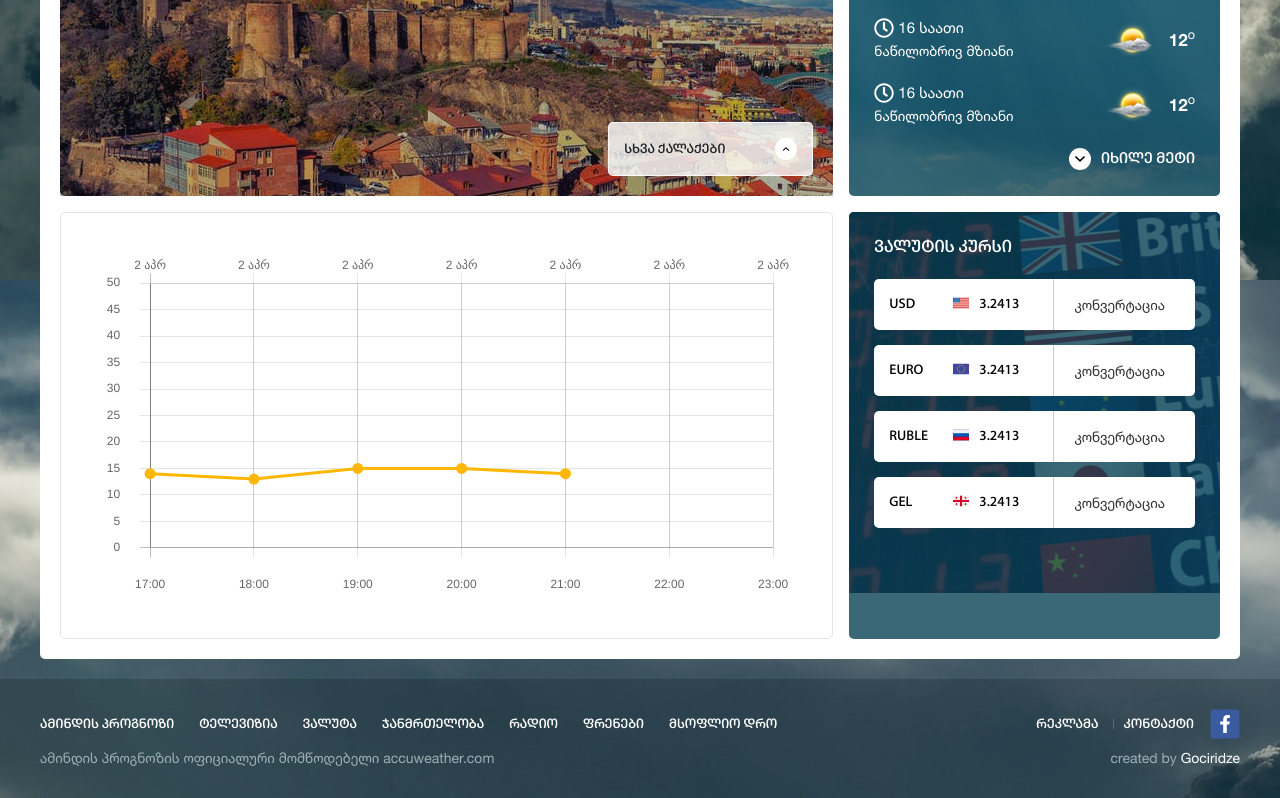
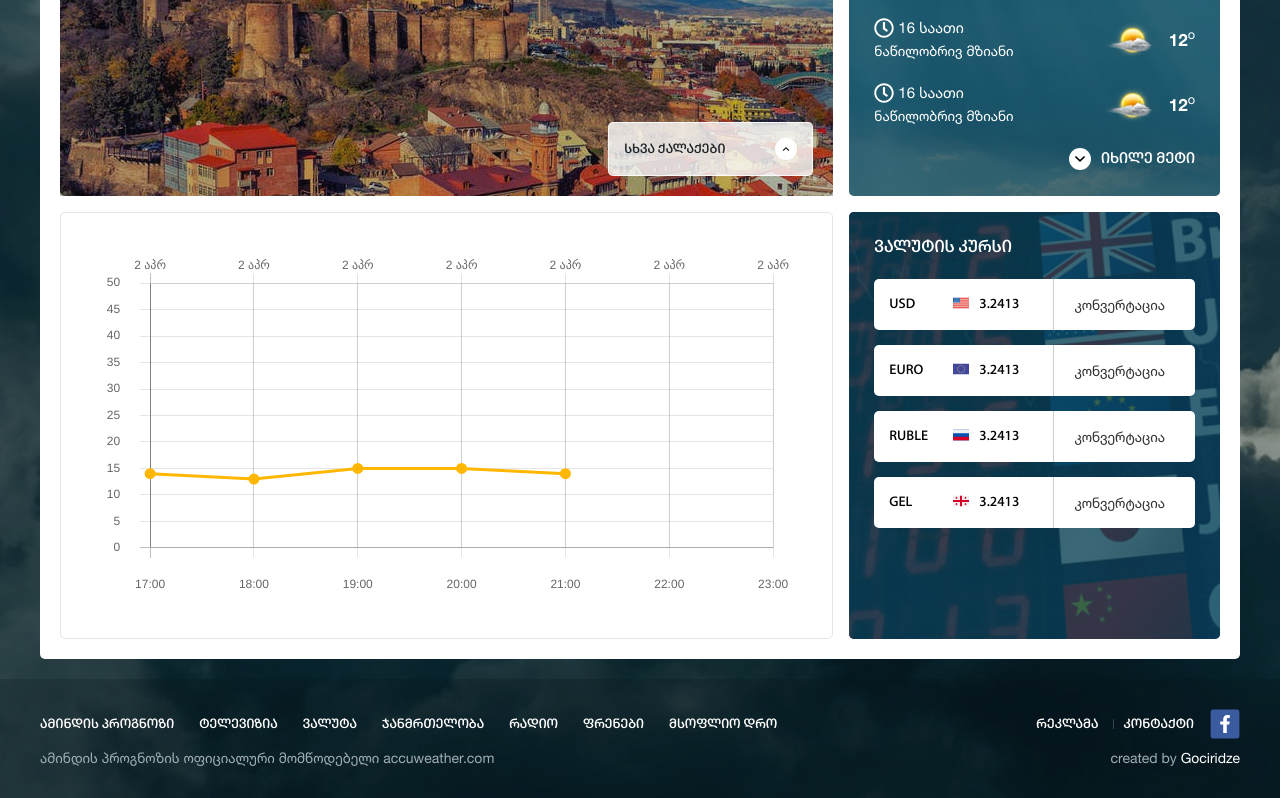
Before and after one commit to DavidMaghradze/aminditv-front, a website: page index.html in a window 1280 px wide. Shown: the part 1000-1798 px from the top of the page. Drawn offline with nearby package versions, Linux system fonts and the light colour scheme.

Commit message:
fixed main-bg issue and update image urls for some sections

```diff
--- a/src/scss/base/_reset.scss
+++ b/src/scss/base/_reset.scss
@@ -10,6 +10,9 @@ body {
   width: 100%;
   height: 100%;
   background: url("../images/main-bg.jpg");
+  background-size: cover;
+  background-repeat: no-repeat;
+  position: relative;
   &:before {
     content: "";
     position: absolute;
--- a/src/scss/layout/_currecny.scss
+++ b/src/scss/layout/_currecny.scss
@@ -2,7 +2,8 @@
   border-radius: 5px;
   padding: 25px;
   height: 100%;
-  background: url("../../../src/images/currency-bg.jpg");
+  background: url("../../src/images/currency-bg.jpg");
+  background-size: cover;
   background-repeat: no-repeat;
   position: relative;
   color: $main-color;
--- a/src/scss/layout/_tv.scss
+++ b/src/scss/layout/_tv.scss
@@ -25,7 +25,7 @@
     border-radius: 5px;
     width: 100%;
     height: 100%;
-    background: url("../../../src/images/tbilisi.jpg");
+    background: url("../../src/images/tbilisi.jpg");
 
     &:after {
       content: "";
--- a/src/scss/layout/_weather-hours.scss
+++ b/src/scss/layout/_weather-hours.scss
@@ -2,7 +2,7 @@
   border-radius: 5px;
   padding: 25px;
   height: 100%;
-  background: url("../../../src/images/weather-days-bg.jpg");
+  background: url("../../src/images/weather-days-bg.jpg");
   background-size: cover;
   background-repeat: no-repeat;
   position: relative;
```
Also changed, not shown: src/bundles/bundle.css.
